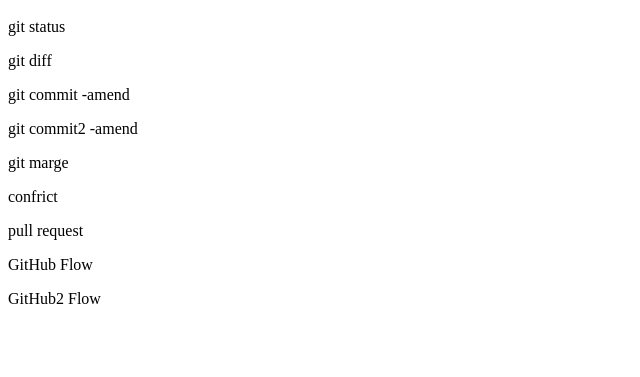
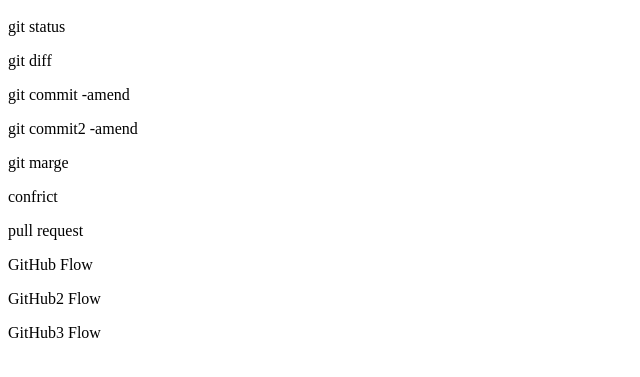
Before and after one commit to buchy0929/PythonTest, a plain HTML site: page index.html in a window 1280 px wide. Shown: the part 57-434 px from the top of the page, without its empty margins (0-640 px from the left). Drawn offline with Linux system fonts and the light colour scheme.

Commit message:
2nd commit

```diff
--- a/index.html
+++ b/index.html
@@ -8,3 +8,4 @@
 <p>pull request</p>
 <p>GitHub Flow</p>
 <p>GitHub2 Flow</p>
+<p>GitHub3 Flow</p>
```
